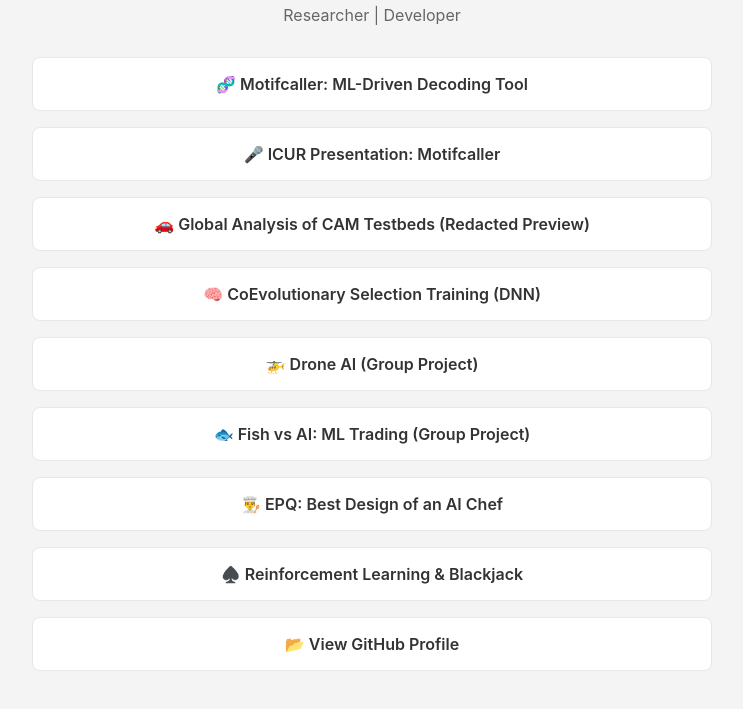
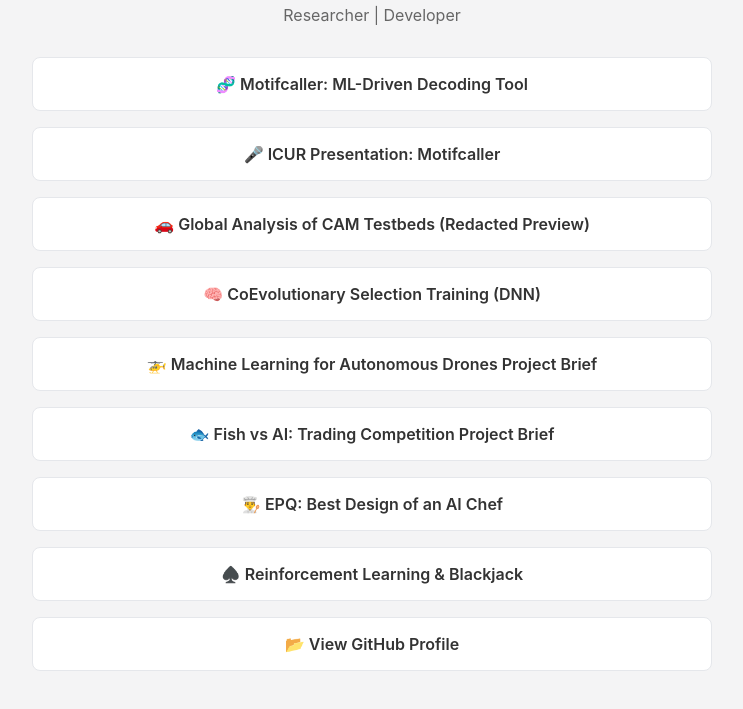
Before and after one commit to Devli-T/devli-t.github.io, a plain HTML site: page index.html in a window 1280 px wide. Shown: the part 207-916 px from the top of the page, without its empty margins (268-1011 px from the left). Drawn offline with Linux system fonts and the light colour scheme.

Commit message:
Update index.html
changed titles

```diff
--- a/index.html
+++ b/index.html
@@ -78,11 +78,11 @@
         </a>
 
         <a href="Drone%20AI%20(Group%20Project).pdf" class="link-card" target="_blank">
-            🚁 Drone AI (Group Project)
+            🚁 Machine Learning for Autonomous Drones Project Brief
         </a>
 
         <a href="Fish%20vs.%20AI%20Machine%20Learning%20Trading%20(Group%20Project).pdf" class="link-card" target="_blank">
-            🐟 Fish vs AI: ML Trading (Group Project)
+            🐟 Fish vs AI: Trading Competition Project Brief
         </a>
 
         <a href="EPQ%20Report.pdf" class="link-card" target="_blank">
```
